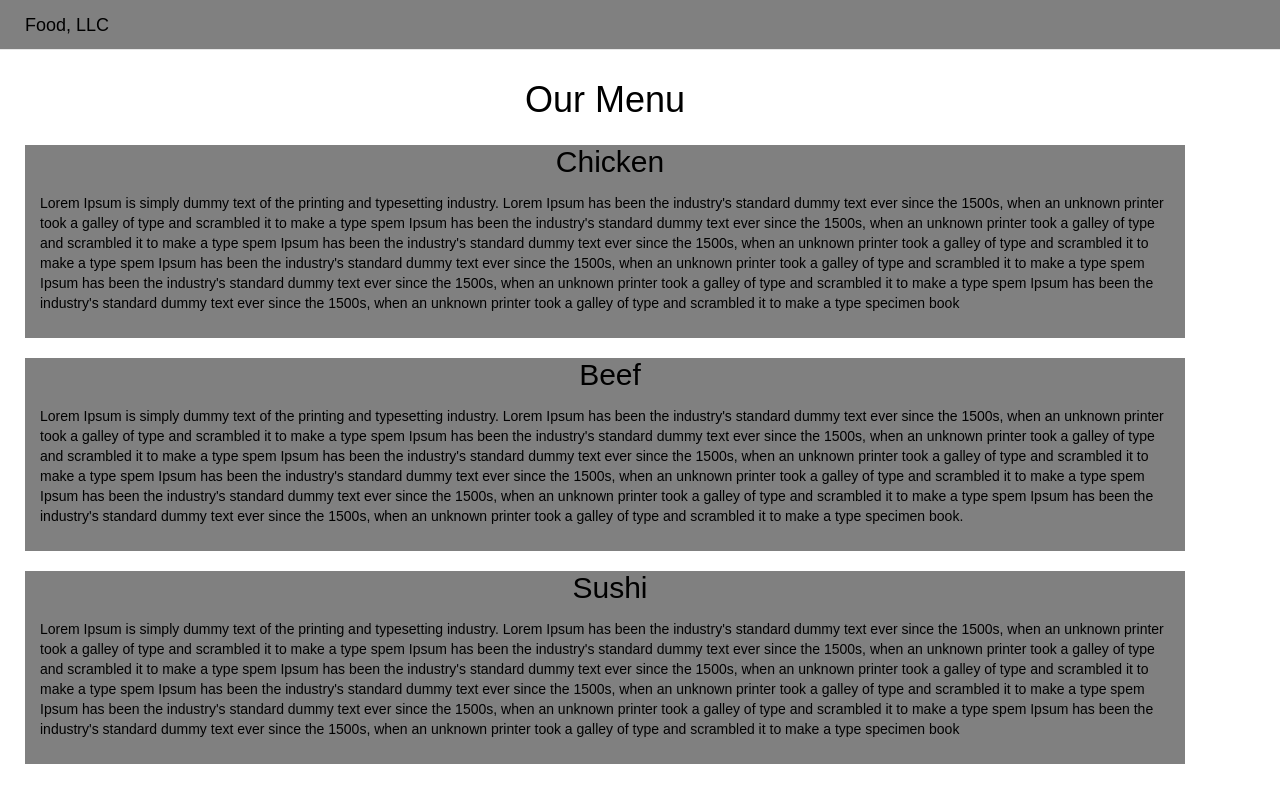
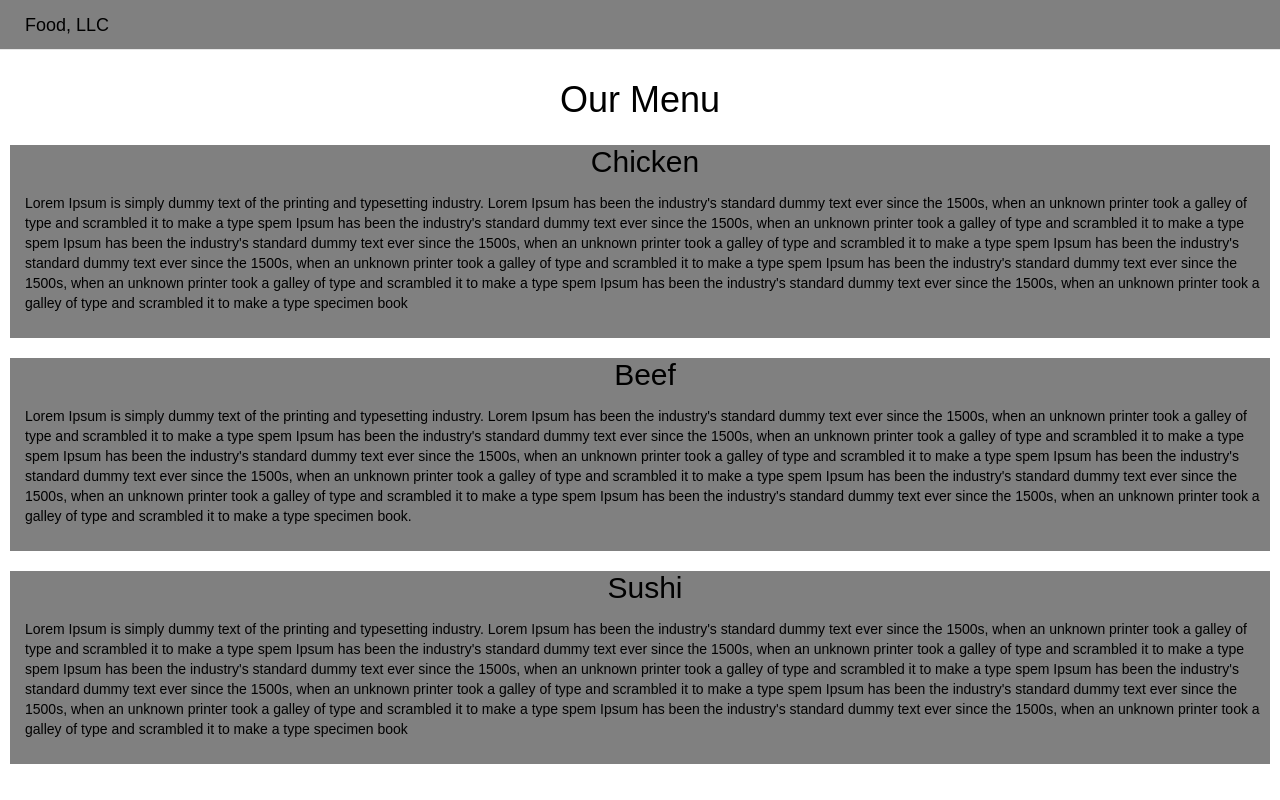
Before and after one commit to AMASSaeed/coursera, a plain HTML site: page assignment3/index.html in a window 1280 px wide. Drawn offline with Linux system fonts and the light colour scheme.

Commit message:
update finish

```diff
--- a/assignment3/css/styles.css
+++ b/assignment3/css/styles.css
@@ -1,41 +1,35 @@
-* {
+*{
   box-sizing: border-box;
   padding: 0px;
+}
 
+@media (min-width: 767px) {
+.collapse{
+     visibility: hidden;
+}
 }
 
 body{
 	font-family: Arial, sans-serif;
 justify-content: center;
 }
-
-
-
-
-.container{
-	overflow: right;
-	position: relative;
+.containeer{
+	overflow: left;
+	position: absolute;
 	  float: left;
 	   margin: 20px;
-    align-items: center;
-
+    align-items: flex-end;
 }
-
 header{
 	padding-top: 20px;
 	text-align: center;
 	color: black ;
 	font-size: 24px;
 }
-
 p{
 padding: 5px ;
 }
-
-
 h2{
-
-
  width: auto;
  text-align: center;
  margin-top: auto;
@@ -60,17 +54,10 @@ padding: 0px 0px 10px 10px;
 }
 .navbar-default .navbar-brand {
 color: black;
-
-}
-@media (min-width: 767px) {
-.collapse{
-     visibility: hidden;
-}
 }
 .navbar p{
 text-align: left;
 font-size: 24px;
-
 font-color: black;
 }
 .navbar-toggle {
--- a/assignment3/index.html
+++ b/assignment3/index.html
@@ -44,7 +44,7 @@
 </div></nav>
 
   </header>
-  <div class="container">
+  <div class="containeer">
     <header><h1 class="text-center">Our Menu</h1></header>
   <div class="row">
 
```
Lines whose indentation alone changed are shown as unchanged.
